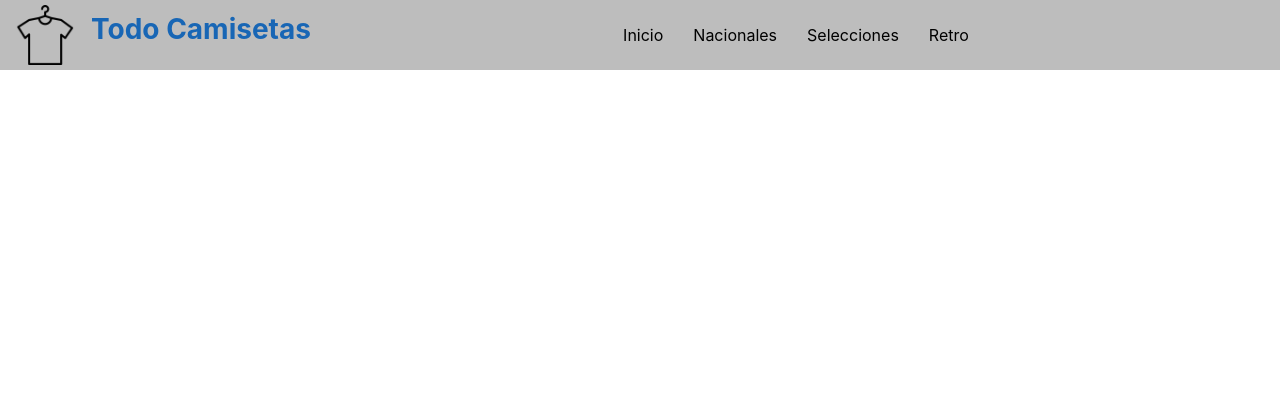
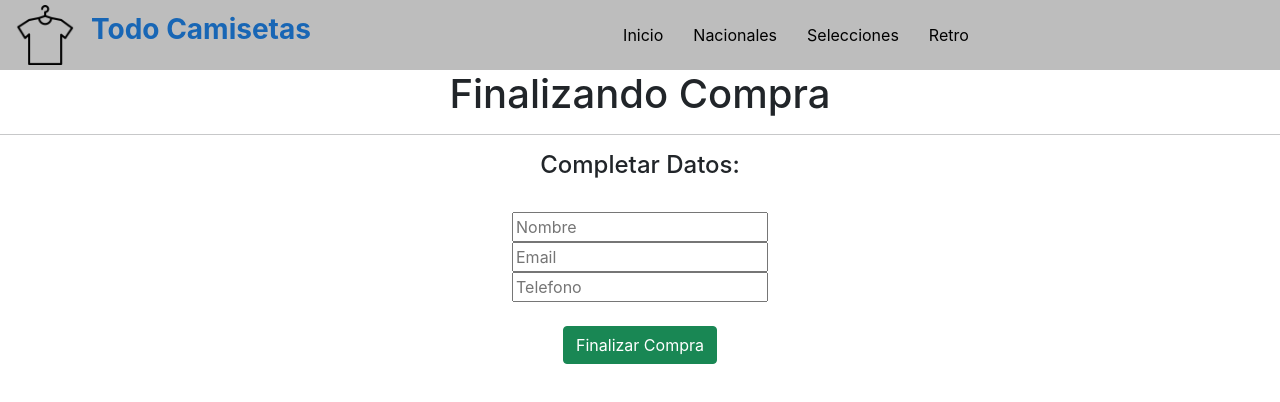
Before and after one commit to juliannemiro/prueba-nemirovsky, a React (Create React App) app in the folder miproyecto/: page /formCompra in a window 1280 px wide. Shown: the top 402 px of the page. Built offline with nearby package versions, Linux system fonts and the light colour scheme.

Commit message:
Desafío: Item Collection II

```diff
--- a/miproyecto/src/App.jsx
+++ b/miproyecto/src/App.jsx
@@ -5,6 +5,7 @@ import ItemListContainer from './components/ItemListContainer/ItemListContainer'
 import ItemListDetailContainer from './components/ItemListDetailContainer/ItemListDetailContainer';
 import Cart from './pages/Cart/Cart';
 import CartContextProvider from "./Context/CartContexProvider";
+import FormCompra from './pages/FormCompra/FormCompra';
 
 function App() {
   return (
@@ -16,6 +17,7 @@ function App() {
           <Route path='/categoria/:idCategoria' element={<ItemListContainer />} />
           <Route path='/item/:id' element={<ItemListDetailContainer />} />
           <Route path='/cart' element={<Cart />} />
+          <Route path='/formCompra' element={<FormCompra />} />
         </Routes>
       </CartContextProvider>
     </div>
--- a/miproyecto/src/pages/Cart/Cart.css
+++ b/miproyecto/src/pages/Cart/Cart.css
@@ -10,7 +10,7 @@
 }
 
 
-.containerResumen .cancelar{
+.btnCancelar{
     display: flex;
     align-items: center;
     align-self: center
--- a/miproyecto/src/pages/Cart/Cart.jsx
+++ b/miproyecto/src/pages/Cart/Cart.jsx
@@ -18,12 +18,9 @@ const Cart = () => {
                     <div className="containerResumen">
                         <h1>Total: ${totalAcum()}</h1>
 
-                        <div className="confirmar">
-                            <button class="btn btn-info">Terminar mi compra</button>
-                        </div>
-                        <div className="cancelar">
-                            <button class="btn btn-outline-danger" onClick={() => limpiarCarrito()} >Botón de arrepentimiento</button>
-                        </div>
+                        <button class="btn btn-info"><Link to='/formCompra'>Realizar comprar</Link></button> <br/>
+                        <button class="btn btn-outline-danger" className="btnCancelar" onClick={() => limpiarCarrito()} >Botón de arrepentimiento</button>
+
                     </div>
                 </>
                 :
--- /dev/null
+++ b/miproyecto/src/pages/FormCompra/FormCompra.jsx
@@ -0,0 +1,119 @@
+import { useState } from 'react';
+import { collection, addDoc } from "firebase/firestore";
+import { Link } from 'react-router-dom';
+import { useCartContext } from "../../Context/CartContexProvider";
+import db from '../../services/firebase';
+import Spinner from '../../components/Spinner/Spinner';
+
+
+const FormCompra = () => {
+    const { cartList, totalAcum, limpiarCarrito } = useCartContext();
+
+    const [isLoading, setIsLoading] = useState(false);
+    const [orderID, setOrderID] = useState()
+    const [comprador, setComprador] = useState({
+        Nombre: '',
+        Email: '',
+        Telefono: ''
+    })
+
+    const { Nombre, Email, Telefono } = comprador
+
+    const handleInputChange = (e) => {
+        setComprador(({
+            ...comprador,
+            [e.target.name]: e.target.value
+        }))
+    }
+
+    const generarOrden = async (data) => {
+        setIsLoading(true)
+        try {
+
+            const col = collection(db, "orders")
+            const order = await addDoc(col, data)
+            setOrderID(order.id)
+            limpiarCarrito()
+            setIsLoading(false)
+        } catch (error) {
+            console.log(error)
+        }
+    }
+
+    const handleSubmit = (e) => {
+        e.preventDefault()
+        const items = cartList.map(e => { return { id: e.id, titulo: e.nombre, precio: e.precio, cantidad: e.cantidad } })
+        const fecha = new Date()
+        const total = totalAcum()
+        const data = { comprador, items, fecha, total }
+        console.log("data", data)
+        generarOrden(data)
+
+
+    }
+
+
+    return (
+        <>
+
+
+            {isLoading ? <Spinner />
+                : (!orderID && <div>
+                    <h1>Finalizando Compra</h1>
+                    <hr />
+                    <h4>Completar Datos:</h4>
+                    <br />
+                    <form onSubmit={handleSubmit}>
+                        <input
+                            type="text"
+                            name="Nombre"
+                            placeholder="Nombre"
+                            value={Nombre}
+                            onChange={handleInputChange}
+                            required
+                        />
+                        <br />
+                        <input
+                            type="email"
+                            name="Email"
+                            placeholder="Email"
+                            value={Email}
+                            onChange={handleInputChange}
+                            required
+                        />
+                        <br />
+                        <input
+                            type="number"
+                            name="Telefono"
+                            placeholder="Telefono"
+                            value={Telefono}
+                            onChange={handleInputChange}
+                            required
+                        />
+                        <br /><br />
+                        <input
+                            type="submit"
+                            value="Finalizar Compra"
+                            className="btn btn-success"
+                        />
+                    </form>
+                </div>)
+            }
+
+            <div>
+                {
+                    orderID && (
+                        <div>
+                            <h1>¡Compra realizada con Exito!</h1> <br/>
+                            <h4>{`Su código de compra es: ${orderID}`}</h4><br/>
+                            <Link to="/"><h5>Realizar otra compra</h5></Link>
+                        </div>
+                    )
+                }
+            </div>
+
+        </>
+    )
+}
+
+export default FormCompra
```
Also changed, not shown: miproyecto/src/pages/FormCompra/FormCompra.css (added).
